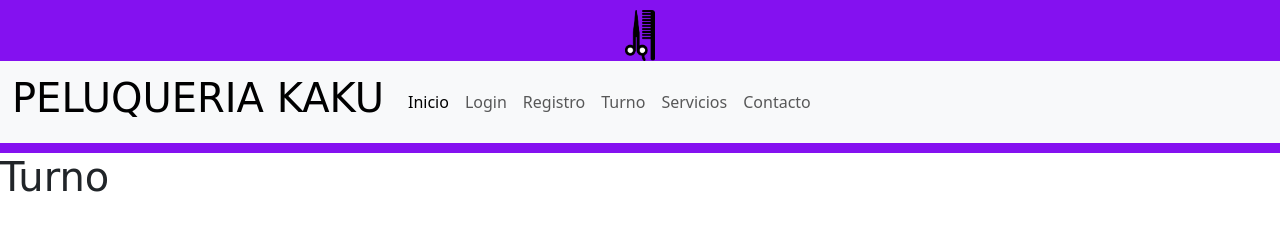
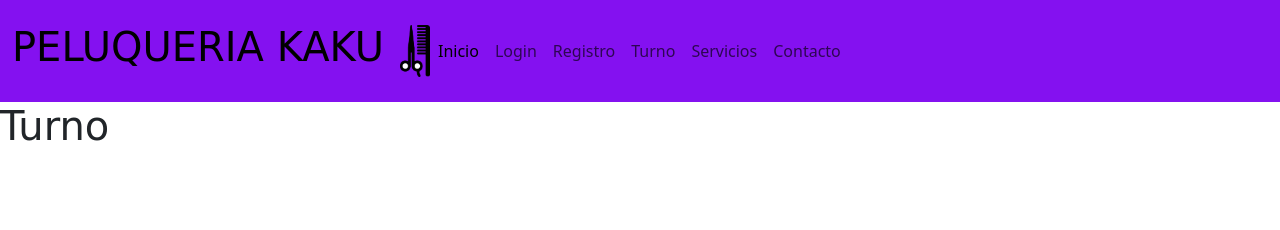
Before and after one commit to Jota10kai/AltamiranoSegundaPreEntrega, a plain HTML site: page pages/turno.html in a window 1280 px wide. Drawn offline with nearby package versions, Linux system fonts and the light colour scheme; a web font is replaced by a local one.

Commit message:
header listogit add .!

```diff
--- a/pages/turno.html
+++ b/pages/turno.html
@@ -16,14 +16,12 @@
 </head>
 <body>
     <header>
-        <a href="../index.html">
-            <img src="../img/icon.png" alt="Logo Pelu Kaku" class="logo">
-        </a>
 
-        <nav class="navbar navbar-expand-lg bg-body-tertiary">
+        <nav class="navbar navbar-expand-lg">
             <div class="container-fluid">
               <a class="navbar-brand" href="../index.html#">
                 <h1>PELUQUERIA KAKU</h1></a>
+                <img src="../img/icon.png" alt="Logo Pelu Kaku" class="logo">
               <button class="navbar-toggler" type="button" data-bs-toggle="collapse" data-bs-target="#navbarNavDropdown" aria-controls="navbarNavDropdown" aria-expanded="false" aria-label="Toggle navigation">
                 <span class="navbar-toggler-icon"></span>
               </button>
```
Also changed, not shown: index.html (+1 -1 lines), pages/contacto.html (+3 -6 lines), pages/login.html (+2 -4 lines), pages/registro.html (+2 -4 lines), pages/servicios.html (+3 -4 lines).
